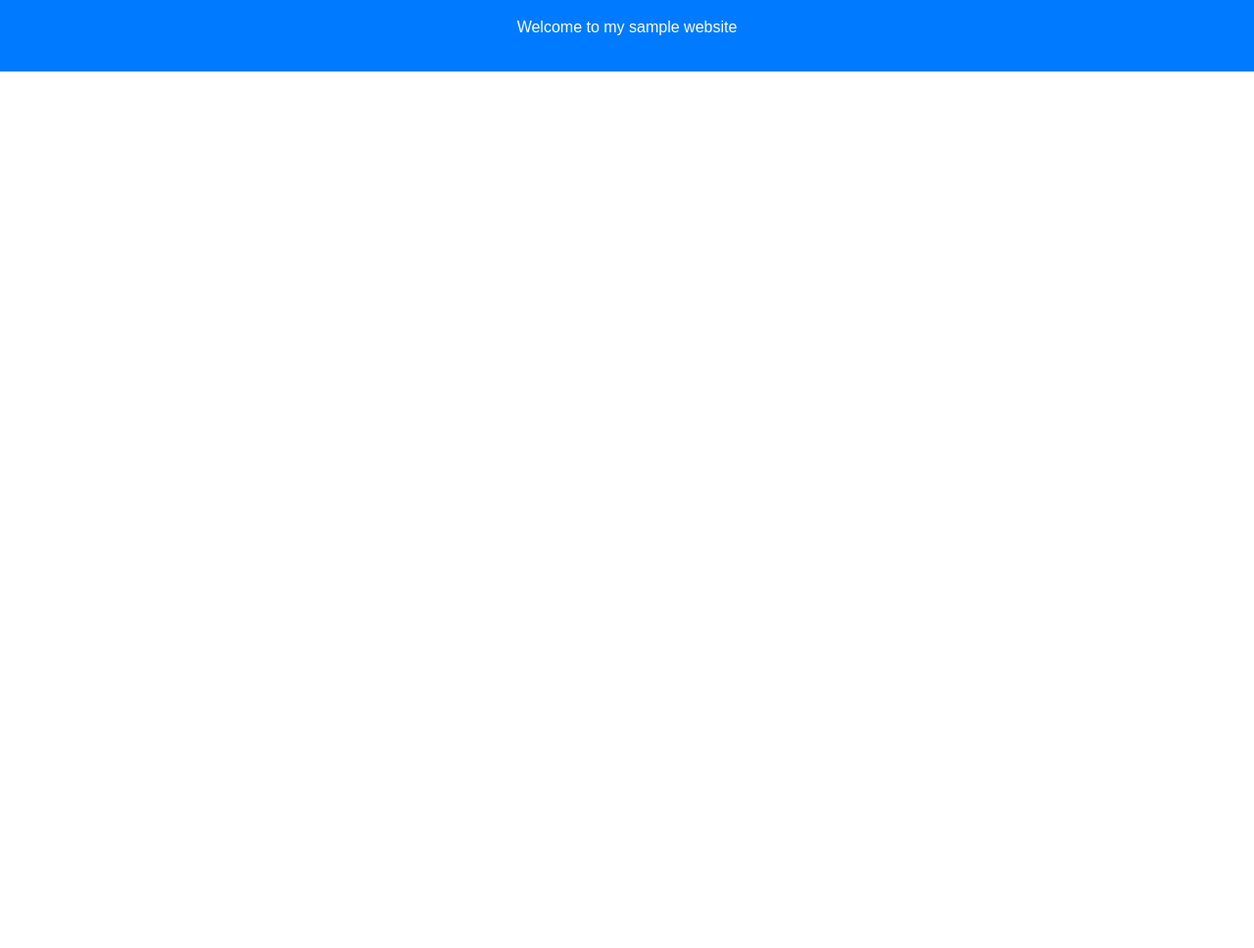
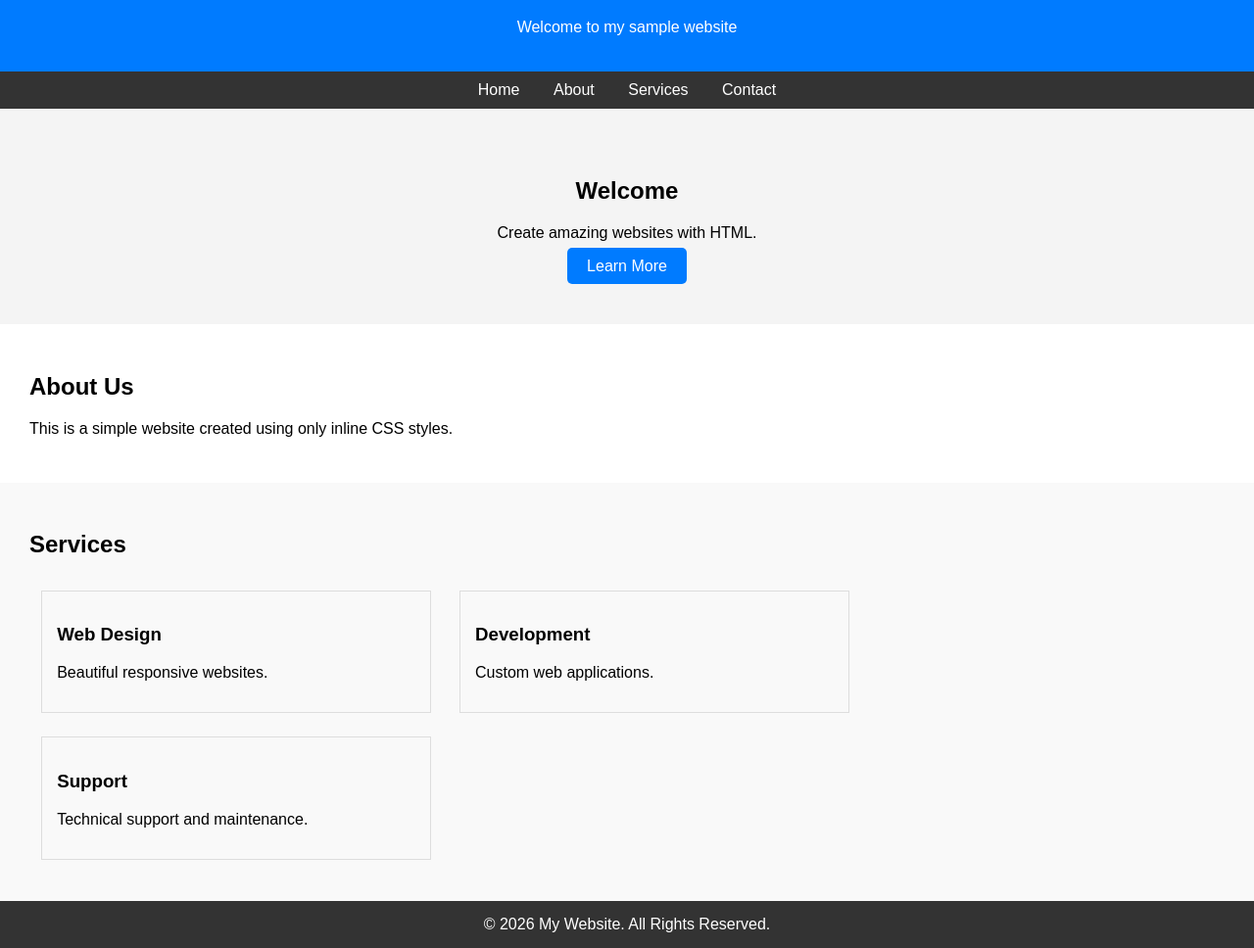
Before and after one commit to Developer-shiara/Third-Portfolio, a plain HTML site: page index.html in a window 1280 px wide. Shown: the part 81-1049 px from the top of the page at 98% size. Before the commit the page ends 800 px from the top, so only its background shows below. Drawn offline with Linux system fonts and the light colour scheme.

Commit message:
Update index.html

```diff
--- a/index.html
+++ b/index.html
@@ -9,5 +9,49 @@
         <h1>My Website</h1>
         <p>Welcome to my sample website</p>
     </div>
+     <div style="background:#333; padding:10px; text-align:center;">
+        <a href="#" style="color:white; text-decoration:none; margin:0 15px;">Home</a>
+        <a href="#" style="color:white; text-decoration:none; margin:0 15px;">About</a>
+        <a href="#" style="color:white; text-decoration:none; margin:0 15px;">Services</a>
+        <a href="#" style="color:white; text-decoration:none; margin:0 15px;">Contact</a>
+    </div>
+
+    <div style="padding:50px; text-align:center; background:#f4f4f4;">
+        <h2>Welcome</h2>
+        <p>Create amazing websites with HTML.</p>
+        <a href="#" style="background:#007BFF; color:white; padding:10px 20px; text-decoration:none; border-radius:5px;">
+            Learn More
+        </a>
+    </div>
+
+    <div style="padding:30px;">
+        <h2>About Us</h2>
+        <p>
+            This is a simple website created using only inline CSS styles.
+        </p>
+    </div>
+
+    <div style="padding:30px; background:#f9f9f9;">
+        <h2>Services</h2>
+
+        <div style="display:inline-block; width:30%; margin:1%; padding:15px; border:1px solid #ddd;">
+            <h3>Web Design</h3>
+            <p>Beautiful responsive websites.</p>
+        </div>
+
+        <div style="display:inline-block; width:30%; margin:1%; padding:15px; border:1px solid #ddd;">
+            <h3>Development</h3>
+            <p>Custom web applications.</p>
+        </div>
+
+        <div style="display:inline-block; width:30%; margin:1%; padding:15px; border:1px solid #ddd;">
+            <h3>Support</h3>
+            <p>Technical support and maintenance.</p>
+        </div>
+    </div>
+
+    <div style="background:#333; color:white; text-align:center; padding:15px;">
+        © 2026 My Website. All Rights Reserved.
+    </div>
 </body>
 </html>
```
